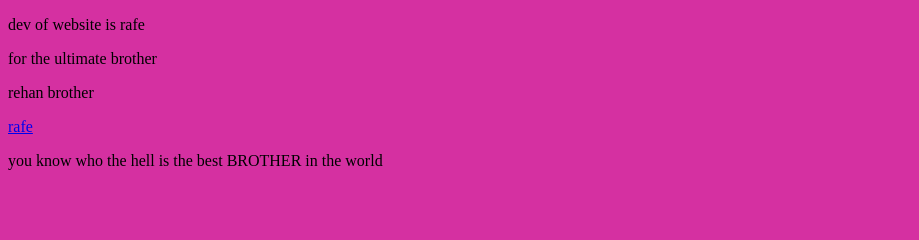
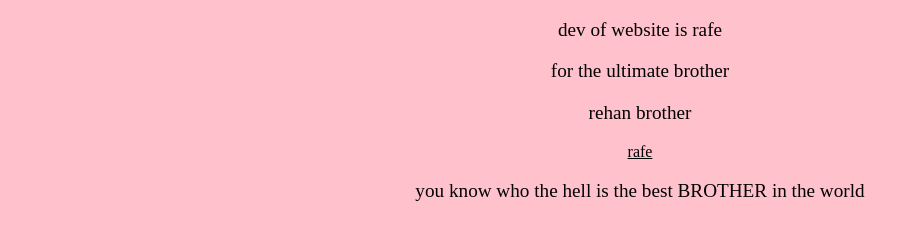
Before and after one commit to Rafe-gangster/Rafe, a plain HTML site: page index.html in a window 1280 px wide. Shown: the whole page, without its empty margins (0-919 px from the left). Drawn offline with Linux system fonts and the light colour scheme.

Commit message:
Update style.css

```diff
--- a/style.css
+++ b/style.css
@@ -1,33 +1,21 @@
-body{
-  background-color: #D530A1;
+body {
+    background-color: #ffc2cc;
 }
-form {
-    width: 300px;
-    margin: 0 auto;
-    padding: 20px;
-    border: 1px solid #ccc;
-    border-radius: 5px;
+.center {
+    text-align: center;
+    display: flex;
+  justify-content: center;
+  align-items: center;
 }
 
-label {
-    display: block;
-    margin-bottom: 5px;
+.link{
+   color: black;
+   text-align: center;
+   display: flex;
+ justify-content: center;
+ align-items: center;
 }
+p{
+    font-size: larger;
 
-input[type="text"],
-input[type="email"],
-textarea {
-    width: 100%;
-    padding: 10px;
-    border: 1px solid #ccc;
-    border-radius: 3px;
 }
-
-input[type="submit"] {
-    background-color: #007bff;
-    color: #fff;
-    padding: 10px 20px;
-    border: none;
-    border-radius: 3px;
-    cursor: pointer;
-}
```
